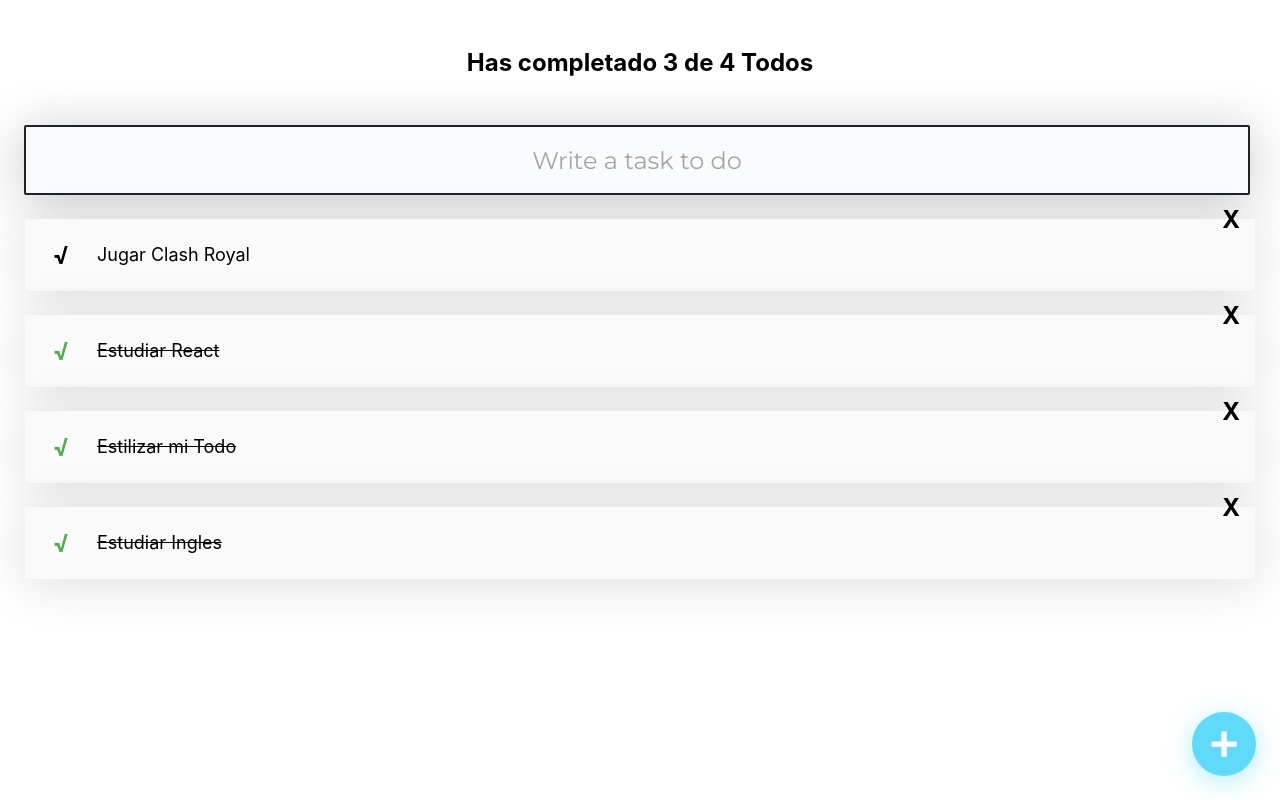
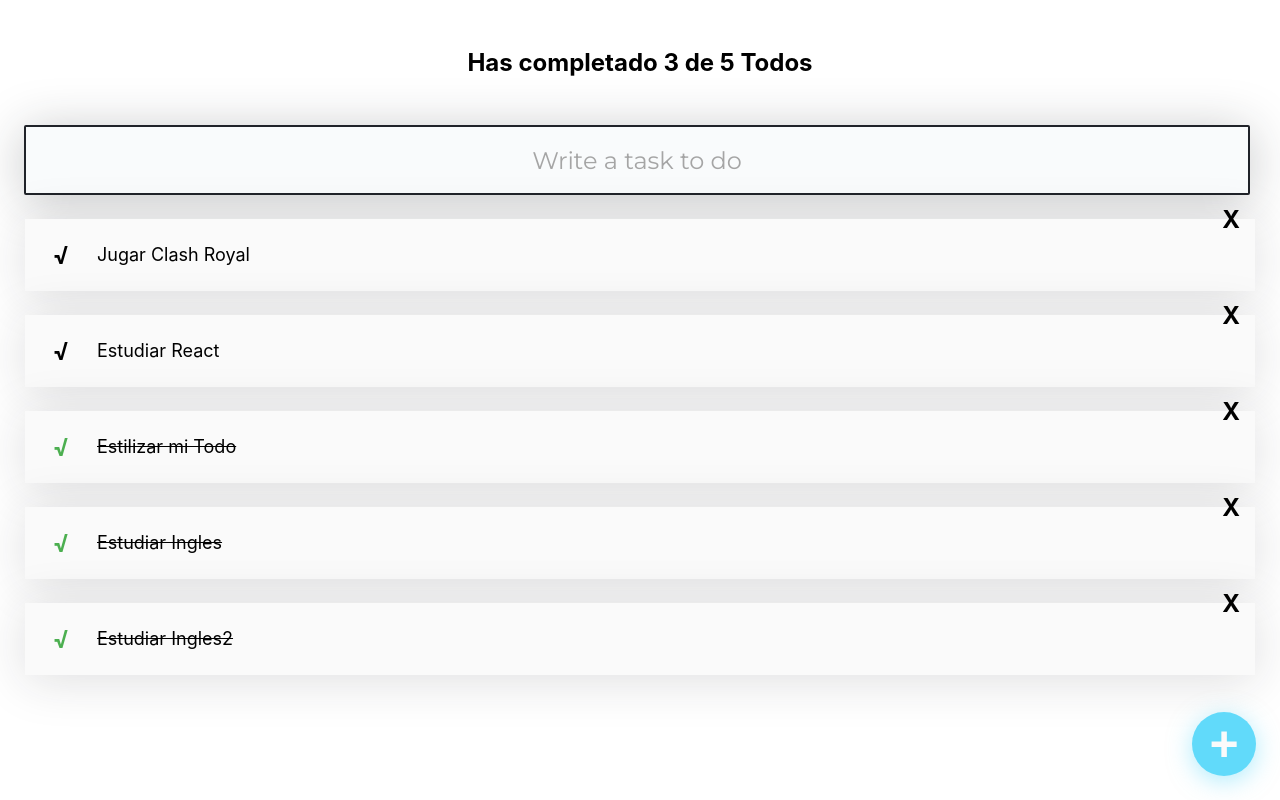
Before and after one commit to Anthematica/TODOSAPP, a React (Create React App) app: page / in a window 1280 px wide. Built offline with nearby package versions, Linux system fonts and the light colour scheme.

Commit message:
Local storage

```diff
--- a/src/App.js
+++ b/src/App.js
@@ -7,15 +7,26 @@ import { TodoItem } from './TodoItem';
 import { CreateTodoButton } from './CreateTodoButton';
 import { TodoSearch } from './TodoSearch';
 
-const defaultTodos = [
+const defaulTodos = [
   {text: "Jugar Clash Royal", completed: false},
-  {text: "Estudiar React", completed: true},
+  {text: "Estudiar React", completed: false},
   {text: "Estilizar mi Todo", completed: true},
   {text: "Estudiar Ingles", completed: true},
+  {text: "Estudiar Ingles2", completed: true},
 ];
 
 function App() {
-  const [todos, setTodos] = React.useState(defaultTodos);
+  const localStorageTodos = localStorage.getItem("TODOS_V1");
+  let parsedTodos;
+
+  //validar si el usuario esta entrando por primera vez o no
+  if (!localStorageTodos) {
+    localStorage.setItem('TODOS_V1', JSON.stringify(defaulTodos));
+   parsedTodos = defaulTodos;
+ } else {
+   parsedTodos = JSON.parse(localStorageTodos);
+ }
+  const [todos, setTodos] = React.useState(parsedTodos);
   const [searchValue, setSearchValue] = React.useState('');
 
   //Count todos completed
@@ -36,22 +47,25 @@ function App() {
       return todoText.includes(searchText);
     })
   }
+  const saveTodos = (newTodos) => {
+    const stringifiedTodos = JSON.stringify(newTodos);
+    localStorage.setItem('TODOS_V1', stringifiedTodos);
+    setTodos(newTodos);
+  };
 
-  //Seleccionar como completada una tarea
   const completeTodo = (text) => {
-    const todoIndex = todos.findIndex(todo => todo.text === text)
+    const todoIndex = todos.findIndex(todo => todo.text === text);
     const newTodos = [...todos];
     newTodos[todoIndex].completed = true;
-    setTodos(newTodos);
-  }
+    saveTodos(newTodos);
+  };
 
-  //Eliminar una tarea
   const deleteTodo = (text) => {
-    const todoIndex = todos.findIndex(todo => todo.text === text)
+    const todoIndex = todos.findIndex(todo => todo.text === text);
     const newTodos = [...todos];
     newTodos.splice(todoIndex, 1);
-    setTodos(newTodos);
-  }
+    saveTodos(newTodos);
+  };
 
 
   return (
```
